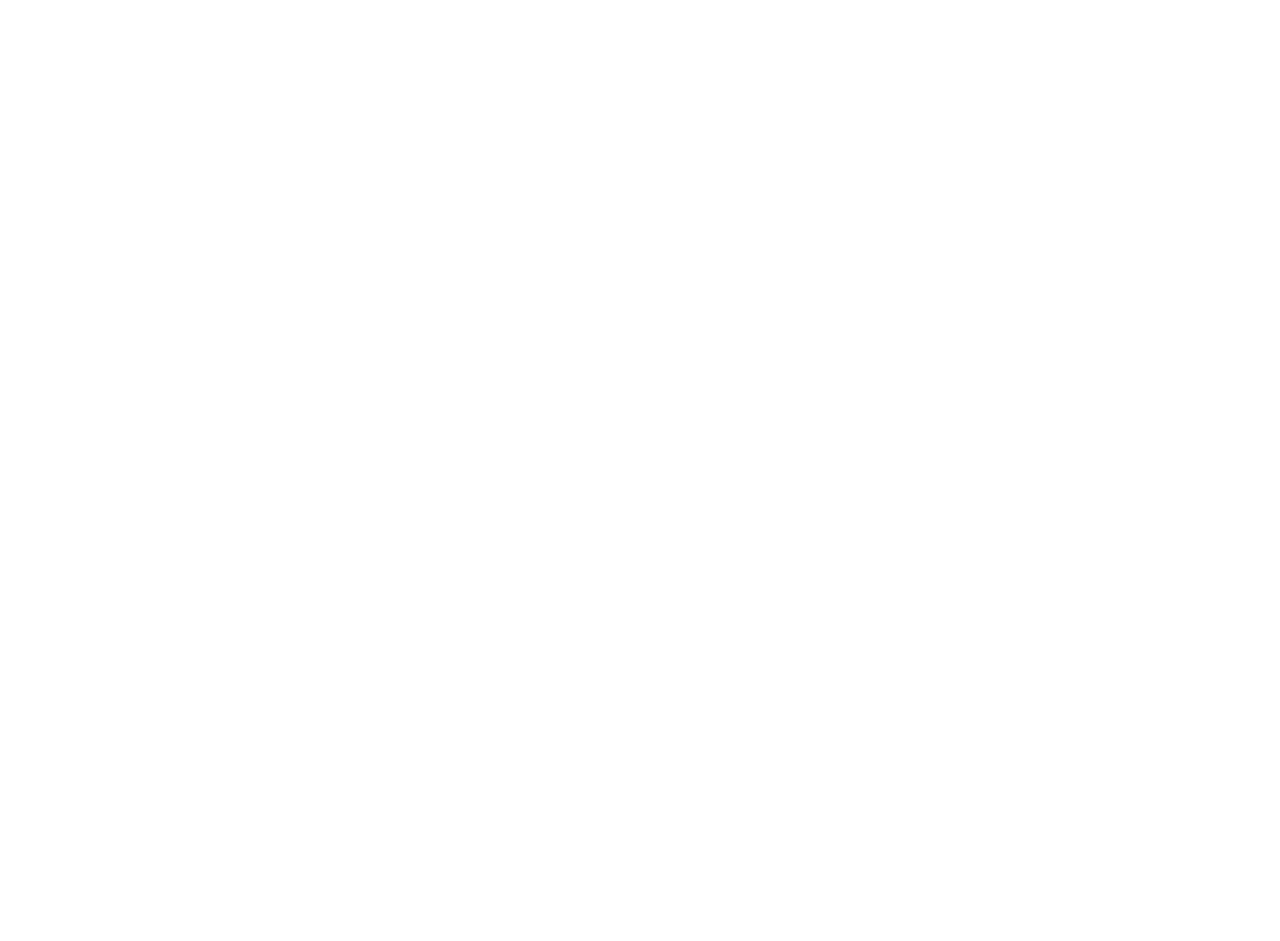
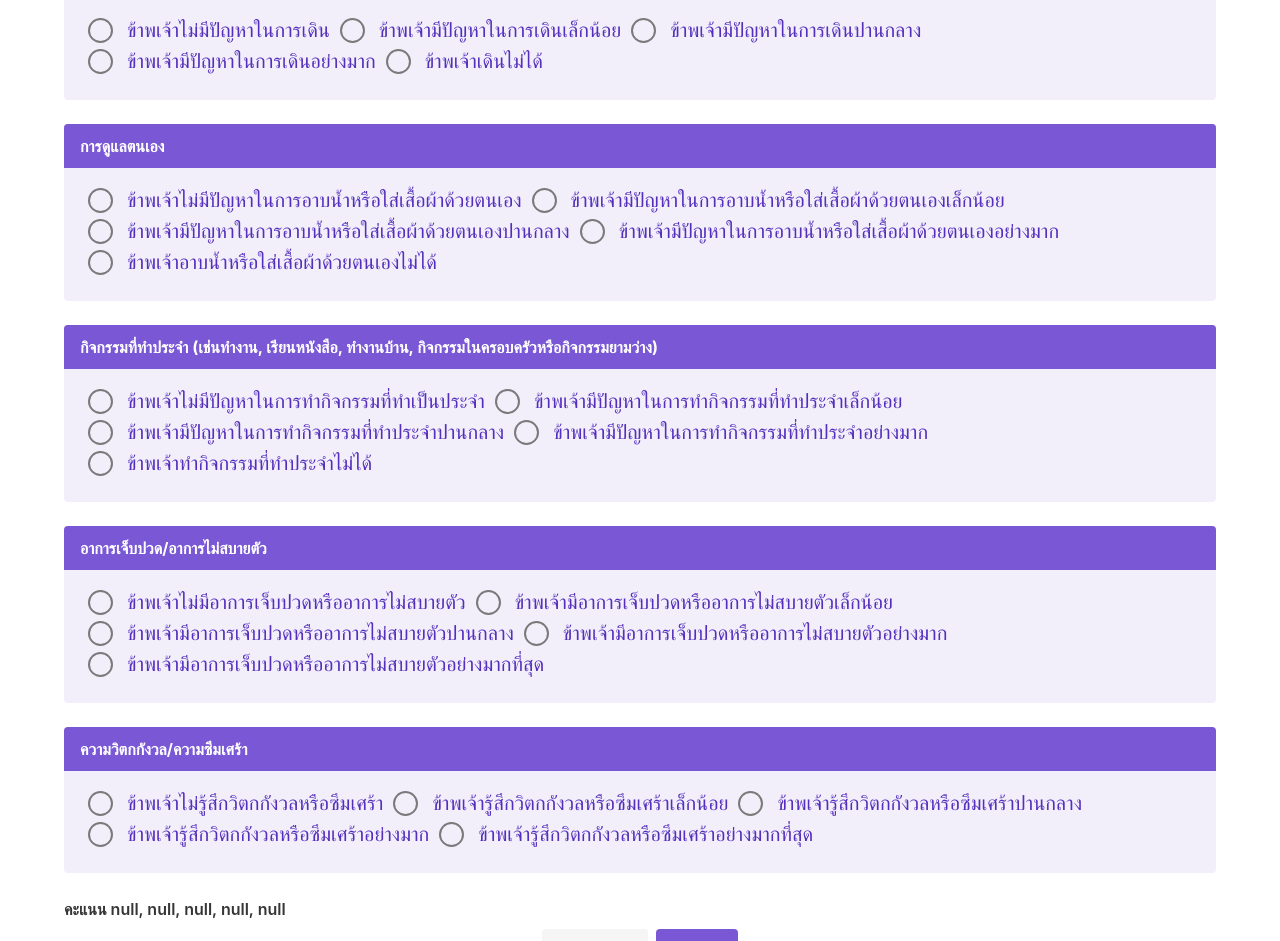
Before and after one commit to likit/aging-care-survey2020, a Vue app in the folder app/: page /EQ-5D-5L in a window 1280 px wide. Shown: the part 160-1101 px from the top of the page. Before the commit the page ends 800 px from the top, so only its background shows below. Built offline with nearby package versions, Linux system fonts and the light colour scheme; no server answers.

Commit message:
added EQ5D5L page

```diff
--- a/app/src/router/index.js
+++ b/app/src/router/index.js
@@ -6,6 +6,7 @@
 import HealthRecord from "../views/HealthRecord";
 import PatientCapital from "../views/PatientCapital";
 import Overhead from "../views/Overhead";
+import EQ5D5L from "../views/EQ5D5L";
 
 Vue.use(VueRouter)
 
@@ -33,12 +34,17 @@
       {
           path: '/patient-capital',
           name: 'PatientCapital',
-          component: PatientCapital,
+          component: PatientCapital
       },
       {
           path: '/overhead',
           name: 'Overhead',
-          component: Overhead,
+          component: Overhead
+      },
+      {
+          path: '/EQ-5D-5L',
+          name: 'EQ5D5L',
+          component: EQ5D5L
       },
       {
           path: '/about',
--- /dev/null
+++ b/app/src/views/EQ5D5L.vue
@@ -0,0 +1,130 @@
+<template>
+    <section class="section">
+        <div class="container">
+            <b-message title="การเคลื่อนไหว" :closable="false" type="is-primary">
+                <div class="block">
+                        <b-radio size="is-medium" v-model="walk" native-value="1">
+                            ข้าพเจ้าไม่มีปัญหาในการเดิน
+                        </b-radio>
+                        <b-radio size="is-medium" v-model="walk" native-value="2">
+                            ข้าพเจ้ามีปัญหาในการเดินเล็กน้อย
+                        </b-radio>
+                        <b-radio size="is-medium" v-model="walk" native-value="3">
+                            ข้าพเจ้ามีปัญหาในการเดินปานกลาง
+                        </b-radio>
+                        <b-radio size="is-medium" v-model="walk" native-value="4">
+                            ข้าพเจ้ามีปัญหาในการเดินอย่างมาก
+                        </b-radio>
+                        <b-radio size="is-medium" v-model="walk" native-value="5">
+                            ข้าพเจ้าเดินไม่ได้
+                        </b-radio>
+                </div>
+            </b-message>
+            <b-message title="การดูแลตนเอง" :closable="false" type="is-primary">
+                    <b-radio size="is-medium" v-model="selfcare" native-value="1">
+                        ข้าพเจ้าไม่มีปัญหาในการอาบน้ำหรือใส่เสื้อผ้าด้วยตนเอง
+                    </b-radio>
+                    <b-radio size="is-medium" v-model="selfcare" native-value="2">
+                        ข้าพเจ้ามีปัญหาในการอาบน้ำหรือใส่เสื้อผ้าด้วยตนเองเล็กน้อย
+                    </b-radio>
+                    <b-radio size="is-medium" v-model="selfcare" native-value="3">
+                        ข้าพเจ้ามีปัญหาในการอาบน้ำหรือใส่เสื้อผ้าด้วยตนเองปานกลาง
+                    </b-radio>
+                    <b-radio size="is-medium" v-model="selfcare" native-value="4">
+                        ข้าพเจ้ามีปัญหาในการอาบน้ำหรือใส่เสื้อผ้าด้วยตนเองอย่างมาก
+                    </b-radio>
+                    <b-radio size="is-medium" v-model="selfcare" native-value="5">
+                        ข้าพเจ้าอาบน้ำหรือใส่เสื้อผ้าด้วยตนเองไม่ได้
+                    </b-radio>
+            </b-message>
+            <b-message title="กิจกรรมที่ทำประจำ (เช่นทำงาน, เรียนหนังสือ, ทำงานบ้าน, กิจกรรมในครอบครัวหรือกิจกรรมยามว่าง)" :closable="false" type="is-primary">
+                    <b-radio size="is-medium" v-model="routine" native-value="1">
+                        ข้าพเจ้าไม่มีปัญหาในการทำกิจกรรมที่ทำเป็นประจำ
+                    </b-radio>
+                    <b-radio size="is-medium" v-model="routine" native-value="2">
+                        ข้าพเจ้ามีปัญหาในการทำกิจกรรมที่ทำประจำเล็กน้อย
+                    </b-radio>
+                    <b-radio size="is-medium" v-model="routine" native-value="3">
+                        ข้าพเจ้ามีปัญหาในการทำกิจกรรมที่ทำประจำปานกลาง
+                    </b-radio>
+                    <b-radio size="is-medium" v-model="routine" native-value="4">
+                        ข้าพเจ้ามีปัญหาในการทำกิจกรรมที่ทำประจำอย่างมาก
+                    </b-radio>
+                    <b-radio size="is-medium" v-model="routine" native-value="5">
+                        ข้าพเจ้าทำกิจกรรมที่ทำประจำไม่ได้
+                    </b-radio>
+            </b-message>
+            <b-message title="อาการเจ็บปวด/อาการไม่สบายตัว" :closable="false" type="is-primary">
+                    <b-radio size="is-medium" v-model="pain" native-value="1">
+                        ข้าพเจ้าไม่มีอาการเจ็บปวดหรืออาการไม่สบายตัว
+                    </b-radio>
+                    <b-radio size="is-medium" v-model="pain" native-value="2">
+                        ข้าพเจ้ามีอาการเจ็บปวดหรืออาการไม่สบายตัวเล็กน้อย
+                    </b-radio>
+                    <b-radio size="is-medium" v-model="pain" native-value="3">
+                        ข้าพเจ้ามีอาการเจ็บปวดหรืออาการไม่สบายตัวปานกลาง
+                    </b-radio>
+                    <b-radio size="is-medium" v-model="pain" native-value="4">
+                        ข้าพเจ้ามีอาการเจ็บปวดหรืออาการไม่สบายตัวอย่างมาก
+                    </b-radio>
+                    <b-radio size="is-medium" v-model="pain" native-value="5">
+                        ข้าพเจ้ามีอาการเจ็บปวดหรืออาการไม่สบายตัวอย่างมากที่สุด
+                    </b-radio>
+            </b-message>
+            <b-message title="ความวิตกกังวล/ความซึมเศร้า" :closable="false" type="is-primary">
+                    <b-radio size="is-medium" v-model="depression" native-value="1">
+                        ข้าพเจ้าไม่รู้สึกวิตกกังวลหรือซึมเศร้า
+                    </b-radio>
+                    <b-radio size="is-medium" v-model="depression" native-value="2">
+                        ข้าพเจ้ารู้สึกวิตกกังวลหรือซึมเศร้าเล็กน้อย
+                    </b-radio>
+                    <b-radio size="is-medium" v-model="depression" native-value="3">
+                        ข้าพเจ้ารู้สึกวิตกกังวลหรือซึมเศร้าปานกลาง
+                    </b-radio>
+                    <b-radio size="is-medium" v-model="depression" native-value="4">
+                        ข้าพเจ้ารู้สึกวิตกกังวลหรือซึมเศร้าอย่างมาก
+                    </b-radio>
+                    <b-radio size="is-medium" v-model="depression" native-value="5">
+                        ข้าพเจ้ารู้สึกวิตกกังวลหรือซึมเศร้าอย่างมากที่สุด
+                    </b-radio>
+            </b-message>
+            <div class="label">
+                คะแนน {{ totalScore }}
+            </div>
+            <div class="buttons is-centered">
+                <a class="button is-medium is-light"
+                   href="/patient-capital">
+                    ย้อนกลับ
+                </a>
+                <a class="button is-medium is-primary"
+                   href="/EQ-5D-5L">
+                    ต่อไป
+                </a>
+            </div>
+        </div>
+    </section>
+</template>
+
+<script>
+    export default {
+        name: "EQ5D5L",
+        data() {
+            return {
+                walk: null,
+                selfcare: null,
+                routine: null,
+                pain: null,
+                depression: null,
+            }
+        },
+        computed: {
+            totalScore() {
+                return this.walk + ", " + this.selfcare + ", " + this.routine + ", " + this.pain + ", " + this.depression;
+            }
+        }
+    }
+</script>
+
+<style scoped>
+
+</style>
--- a/app/src/views/Overhead.vue
+++ b/app/src/views/Overhead.vue
@@ -84,7 +84,7 @@
                     ย้อนกลับ
                 </a>
                 <a class="button is-medium is-primary"
-                   href="">
+                   href="/EQ-5D-5L">
                     ต่อไป
                 </a>
             </div>
```
